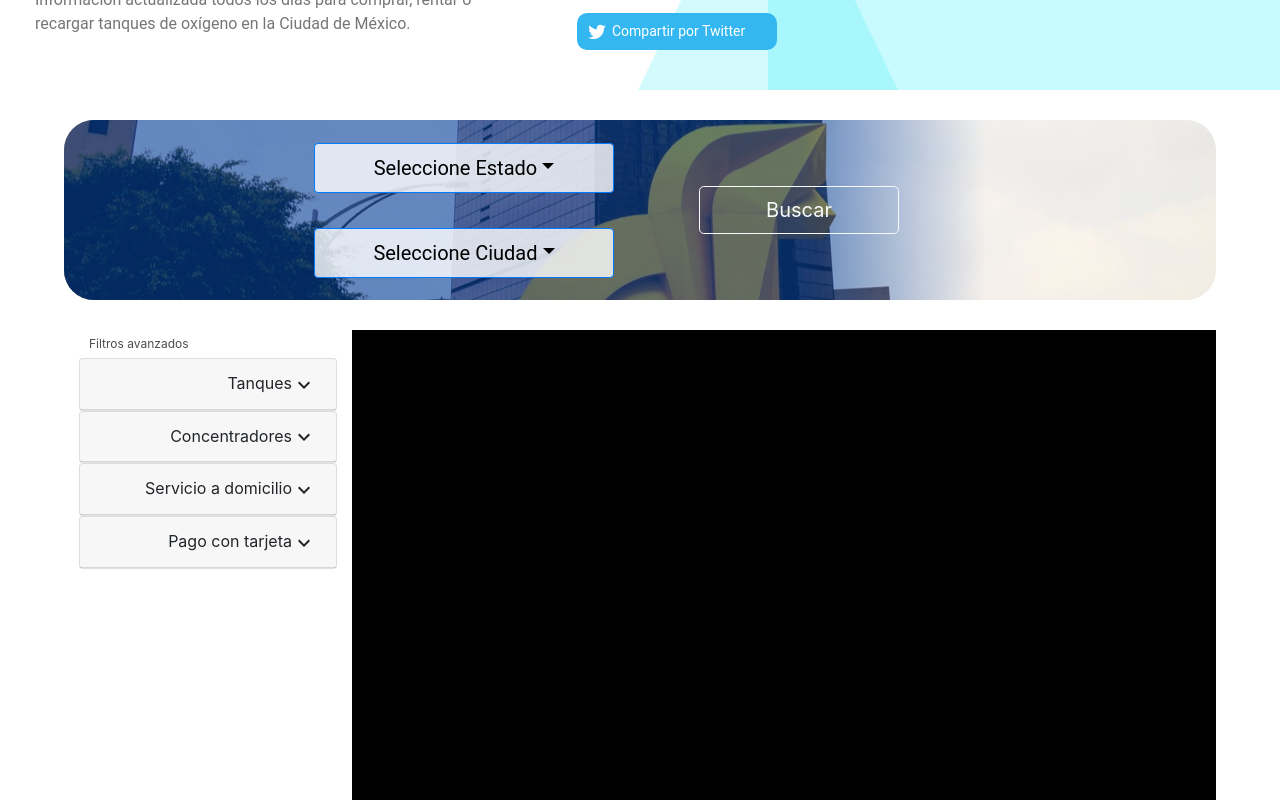
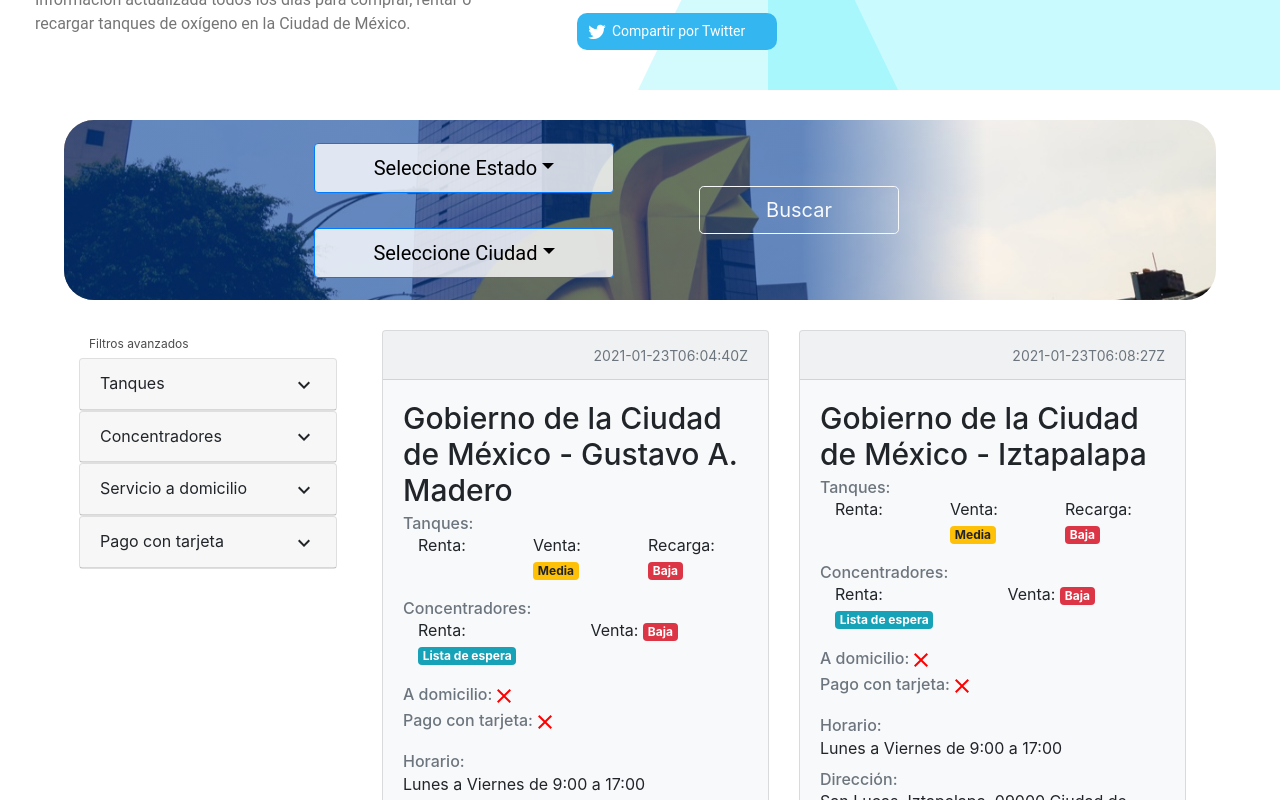
Before and after one commit to AlexisFlores17/oxigeno.cc.front, a React (Create React App) app: page / in a window 1280 px wide. Shown: the part 180-980 px from the top of the page. Built offline with nearby package versions, Linux system fonts and the light colour scheme; the HTML template or start-up script is replaced by a standard one.

Commit message:
24 enero segundo deploy

```diff
--- a/src/App.js
+++ b/src/App.js
@@ -1,7 +1,7 @@
 import { Header } from "./Componentes/Header";
 import { Buscador } from "./Componentes/Buscador";
 import { MainContent } from "./Componentes/MainContent";
-import CardsGrid from './Componentes/CardsGrid'
+
 
 
 function App() {
@@ -10,7 +10,7 @@ function App() {
       <Header />
       <Buscador />
       <MainContent />
-      {/* <CardsGrid /> */}
+
     </div>
   );
 }
--- a/src/Componentes/CardsGrid.js
+++ b/src/Componentes/CardsGrid.js
@@ -6,7 +6,7 @@ export default function App() {
   const distribuidores_con_tanque = data.filter(distribuidor => distribuidor.tanques[0] != null);
 
   return (
-    <div>
+    <div className="tarjetas-container">
       {data.map((distribuidor) =>
         <MyCard
           key={distribuidor.nombre_distribuidor}
--- a/src/Componentes/MenuLateral.js
+++ b/src/Componentes/MenuLateral.js
@@ -51,7 +51,9 @@ export const MenuLateral = () =>{
             </div>
             <Card style={{ width: '100%' }}>
                 <Card.Header onClick={ () => toggle(0) } id="tanque-header">
-                    Tanques
+                    <div className="flecha-texto">
+                        Tanques
+                    </div>
                     <div className="flecha">
                         { !tanque ? <KeyboardArrowDown /> : <KeyboardArrowUp /> }
                     </div>
@@ -77,7 +79,9 @@ export const MenuLateral = () =>{
             </Card>
             <Card style={{ width: '100%' }}>
                 <Card.Header onClick={() => toggle(1) } id="tanque-header">
-                    Concentradores
+                    <div className="flecha-texto">
+                        Concentradores
+                    </div>
                     <div className="flecha">
                         { !concentrador ? <KeyboardArrowDown /> : <KeyboardArrowUp /> }
                     </div>
@@ -99,7 +103,9 @@ export const MenuLateral = () =>{
             </Card>
             <Card style={{ width: '100%' }}>
                 <Card.Header onClick={() => toggle(2) } id="tanque-header">
-                    Servicio a domicilio
+                    <div className="flecha-texto">
+                        Servicio a domicilio
+                    </div>
                     <div className="flecha">
                         { !domicilio ? <KeyboardArrowDown /> : <KeyboardArrowUp /> }
                     </div>
@@ -120,7 +126,9 @@ export const MenuLateral = () =>{
             </Card>
             <Card style={{ width: '100%' }}>
                 <Card.Header onClick={ () => toggle(3) } id="tanque-header">
-                    Pago con tarjeta
+                    <div className="flecha-texto">
+                        Pago con tarjeta
+                    </div>
                     <div className="flecha">
                         { !tarjeta ? <KeyboardArrowDown /> : <KeyboardArrowUp /> }
                     </div>
--- a/src/Componentes/MyCard.js
+++ b/src/Componentes/MyCard.js
@@ -44,6 +44,7 @@ export default function MyCard(props) {
 
 
   return (
+    <div className="col-6 card-lencho">
       <Card bg={"light"}>
         <Card.Header>
           <small className="text-muted ">{ultima_actualizacion} </small>
@@ -113,5 +114,6 @@ export default function MyCard(props) {
         </Container>
 
       </Card>
+    </div>
   );
 }
--- a/src/Componentes/Tarjetas.js
+++ b/src/Componentes/Tarjetas.js
@@ -1,11 +1,11 @@
 import React from 'react';
-
+import CardsGrid from './CardsGrid'
 
 export const Tarjetas = () =>{
 
     return(
         <div className="tarjetas-container col-sm-9" >
-
+            <CardsGrid />
         </div>
 
     );
--- a/src/Styles/componentesCss/_BuscadorCss.scss
+++ b/src/Styles/componentesCss/_BuscadorCss.scss
@@ -1,5 +1,5 @@
 $imageBuscador: url('../../img/imagenBuscador.jpeg');
-
+$azulFondo: rgb(85, 177, 184);
 
 .Buscador{
     width: 100%;
@@ -18,6 +18,8 @@ $imageBuscador: url('../../img/imagenBuscador.jpeg');
     border-radius: 30px;
     // background-color: red;
     background-image: $imageBuscador;
+    background-size: cover;
+    background-repeat: no-repeat;
     background-position-y: 70%;
 
 }
@@ -65,6 +67,7 @@ $imageBuscador: url('../../img/imagenBuscador.jpeg');
             width: 300px;
         }
         #dropdown-item{
+            color: black;
             font-family: Roboto, sans-serif;
             width: 300px;
             font-size: 20px;
@@ -87,8 +90,24 @@ $imageBuscador: url('../../img/imagenBuscador.jpeg');
             height: 50px;
             width: 300px;
         }
+        #dropdown-menu{
+           max-height: 215px;
+           overflow: scroll;
+           overflow-x: hidden;
+        }
+        #dropdown-menu::-webkit-scrollbar {
+            width:5px;
+          }
+        #dropdown-menu::-webkit-scrollbar-thumb {
+            background: $azulFondo;
+            border-radius: 10px;
+          }
+        #dropdown-menu::-webkit-scrollbar-track {
+            box-shadow: inset 0 0 5px white;
+            border-radius: 10px;
+          }
         #dropdown-item{
-
+            color: black;
             font-family: Roboto, sans-serif;
             width: 300px;
             font-size: 20px;
--- a/src/Styles/componentesCss/_MenuLateralCss.scss
+++ b/src/Styles/componentesCss/_MenuLateralCss.scss
@@ -24,6 +24,9 @@
 .flecha{
     float: right;
 }
+.flecha-texto{
+    float: left;
+}
 
 .menu-checkbox{
     margin: 10px 0;
--- a/src/Styles/componentesCss/_MyCardCss.scss
+++ b/src/Styles/componentesCss/_MyCardCss.scss
@@ -1,8 +1,14 @@
-.card{
-    width: 28rem;
-  }
+.card-lencho{
+  margin-bottom: 20px;
+}
+
+.tarjetas-container{
+  display: flex;
+  flex-flow: row wrap;
+  justify-content: space-between;
+}
   .card-title{
-    font-size: 60px;
+    font-size: 30px;
   }
   .mycard-footer{
     height: 50px;
--- a/src/Styles/componentesCss/_TarjetasCss.scss
+++ b/src/Styles/componentesCss/_TarjetasCss.scss
@@ -1,4 +1,6 @@
 .tarjetas-container{
+    display: flex;
+    flex-flow: row wrap;
+
     height: 1000px;
-    background-color: black;
 }
```
Also changed, not shown: 1 other file (tests, documents, lock files or other folders). Lines whose indentation alone changed are shown as unchanged.
